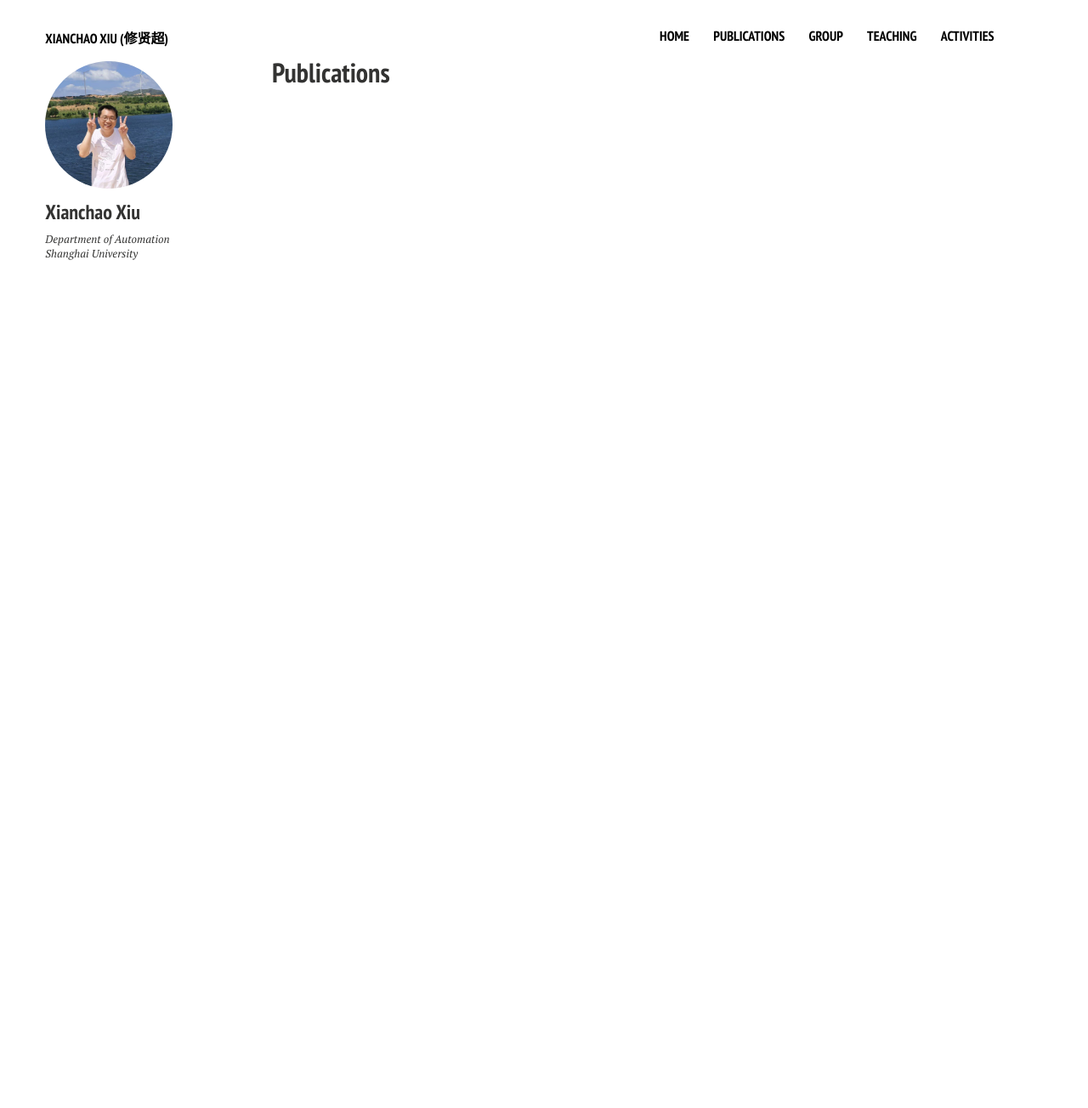
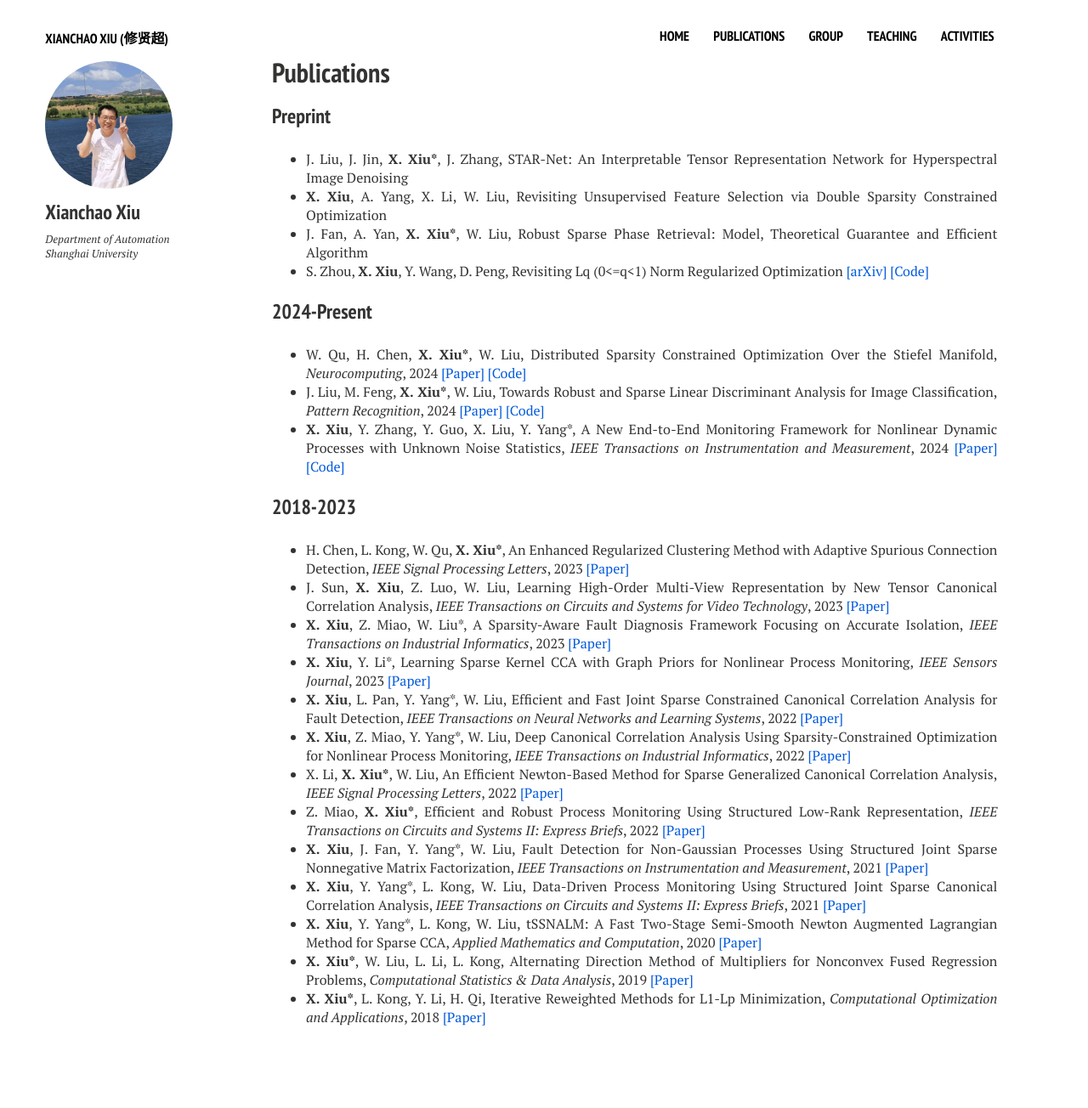
Before and after one commit to xianchaoxiu/xianchaoxiu.github.io, a Jekyll site: the page built from publications/index.md, in a window 1280 px wide. Shown: the whole page at 85% size. Built offline with Jekyll 4.4.1, drawn with Linux system fonts in a browser that asks for light colours; nearby versions of some CDN libraries; before the commit the page ends 900 px from its top, so only the background shows below that.

Commit message:
Update index.md

```diff
--- a/publications/index.md
+++ b/publications/index.md
@@ -7,3 +7,31 @@ modified: 2023-05-17
 comments: false
 share: false
 ---
+
+
+
+### Preprint
+* J. Liu, J. Jin, <b>X. Xiu*</b>, J. Zhang, STAR-Net: An Interpretable Tensor Representation Network for Hyperspectral Image Denoising <br>
+* <b>X. Xiu</b>, A. Yang, X. Li, W. Liu, Revisiting Unsupervised Feature Selection via Double Sparsity Constrained Optimization <br>
+* J. Fan, A. Yan, <b>X. Xiu*</b>, W. Liu, Robust Sparse Phase Retrieval: Model, Theoretical Guarantee and Efficient Algorithm  <br>
+* S. Zhou, <b>X. Xiu</b>, Y. Wang, D. Peng, Revisiting Lq (0<=q<1) Norm Regularized Optimization <a href="https://arxiv.org/abs/2306.14394" class="textlink" target="_blank">[arXiv]</a> <a href="https://github.com/ShenglongZhou/PSNP" class="textlink" target="_blank">[Code]</a> <br>
+
+### 2024-Present
+* W. Qu, H. Chen, <b>X. Xiu*</b>, W. Liu, Distributed Sparsity Constrained Optimization Over the Stiefel Manifold, <i>Neurocomputing</i>, 2024 <a href="https://www.sciencedirect.com/science/article/pii/S0925231224010385" class="textlink" target="_blank">[Paper]</a> <a href="https://github.com/wtqu/DREAM" class="textlink" target="_blank">[Code]</a> <br>
+* J. Liu, M. Feng, <b>X. Xiu*</b>, W. Liu, Towards Robust and Sparse Linear Discriminant Analysis for Image Classification, <i>Pattern Recognition</i>, 2024 <a href="https://www.sciencedirect.com/science/article/pii/S0031320324002632" class="textlink" target="_blank">[Paper]</a> <a href="https://github.com/EMXlight/RSLDAplus" class="textlink" target="_blank">[Code]</a> <br>
+* <b>X. Xiu</b>, Y. Zhang, Y. Guo, X. Liu, Y. Yang*, A New End-to-End Monitoring Framework for Nonlinear Dynamic Processes with Unknown Noise Statistics, <i>IEEE Transactions on Instrumentation and Measurement</i>, 2024 <a href="https://ieeexplore.ieee.org/document/10464356" class="textlink" target="_blank">[Paper]</a> <a href="https://github.com/xianchaoxiu/2024-TIM-DRNN" class="textlink" target="_blank">[Code]</a> <br>
+
+### 2018-2023
+* H. Chen, L. Kong, W. Qu, <b>X. Xiu*</b>, An Enhanced Regularized Clustering Method with Adaptive Spurious Connection Detection, <i>IEEE Signal Processing Letters</i>, 2023 <a href="https://ieeexplore.ieee.org/document/10252040" class="textlink" target="_blank">[Paper]</a>  <br>
+* J. Sun, <b>X. Xiu</b>, Z. Luo, W. Liu, Learning High-Order Multi-View Representation by New Tensor Canonical Correlation Analysis, <i>IEEE Transactions on Circuits and Systems for Video Technology</i>, 2023 <a href="https://ieeexplore.ieee.org/document/10252040" class="textlink" target="_blank">[Paper]</a>  <br>
+* <b>X. Xiu</b>, Z. Miao, W. Liu*, A Sparsity-Aware Fault Diagnosis Framework Focusing on Accurate Isolation, <i>IEEE Transactions on Industrial Informatics</i>, 2023 <a href="https://ieeexplore.ieee.org/abstract/document/10091146" class="textlink" target="_blank">[Paper]</a> <br>
+* <b>X. Xiu</b>, Y. Li*, Learning Sparse Kernel CCA with Graph Priors for Nonlinear Process Monitoring, <i>IEEE Sensors Journal</i>, 2023 <a href="https://ieeexplore.ieee.org/document/10050438" class="textlink" target="_blank">[Paper]</a> <br>
+* <b>X. Xiu</b>, L. Pan, Y. Yang*, W. Liu, Efficient and Fast Joint Sparse Constrained Canonical Correlation Analysis for Fault Detection, <i>IEEE Transactions on Neural Networks and Learning Systems</i>, 2022 <a href="https://ieeexplore.ieee.org/document/9887978" class="textlink" target="_blank">[Paper]</a> <br>
+* <b>X. Xiu</b>, Z. Miao, Y. Yang*, W. Liu, Deep Canonical Correlation Analysis Using Sparsity-Constrained Optimization for Nonlinear Process Monitoring, <i>IEEE Transactions on Industrial Informatics</i>, 2022 <a href="https://ieeexplore.ieee.org/document/9583864" class="textlink" target="_blank">[Paper]</a> <br>
+* X. Li, <b>X. Xiu*</b>, W. Liu, An Efficient Newton-Based Method for Sparse Generalized Canonical Correlation Analysis, <i>IEEE Signal Processing Letters</i>, 2022 <a href="https://ieeexplore.ieee.org/document/9619966" class="textlink" target="_blank">[Paper]</a>  <br>
+* Z. Miao, <b>X. Xiu*</b>, Efficient and Robust Process Monitoring Using Structured Low-Rank Representation, <i>IEEE Transactions on Circuits and Systems II: Express Briefs</i>, 2022 <a href="https://ieeexplore.ieee.org/document/9745488" class="textlink" target="_blank">[Paper]</a> <br>
+* <b>X. Xiu</b>, J. Fan, Y. Yang*, W. Liu, Fault Detection for Non-Gaussian Processes Using Structured Joint Sparse Nonnegative Matrix Factorization, <i>IEEE Transactions on Instrumentation and Measurement</i>, 2021 <a href="https://ieeexplore.ieee.org/document/9381237" class="textlink" target="_blank">[Paper]</a> <br>
+* <b>X. Xiu</b>, Y. Yang*, L. Kong, W. Liu, Data-Driven Process Monitoring Using Structured Joint Sparse Canonical Correlation Analysis, <i>IEEE Transactions on Circuits and Systems II: Express Briefs</i>, 2021 <a href="https://ieeexplore.ieee.org/document/9068308" class="textlink" target="_blank">[Paper]</a> <br>
+* <b>X. Xiu</b>, Y. Yang*, L. Kong, W. Liu, tSSNALM: A Fast Two-Stage Semi-Smooth Newton Augmented Lagrangian Method for Sparse CCA, <i>Applied Mathematics and Computation</i>, 2020 <a href="https://www.sciencedirect.com/science/article/pii/S0096300320302411?via%3Dihub" class="textlink" target="_blank">[Paper]</a> <br>
+* <b>X. Xiu*</b>, W. Liu, L. Li, L. Kong, Alternating Direction Method of Multipliers for Nonconvex Fused Regression Problems, <i>Computational Statistics & Data Analysis</i>, 2019 <a href="https://www.sciencedirect.com/science/article/abs/pii/S0167947319300039" class="textlink" target="_blank">[Paper]</a> <br>
+* <b>X. Xiu*</b>, L. Kong, Y. Li, H. Qi, Iterative Reweighted Methods for L1-Lp Minimization, <i>Computational Optimization and Applications</i>, 2018 <a href="https://link.springer.com/article/10.1007/s10589-017-9977-7" class="textlink" target="_blank">[Paper]</a> <br>
```
